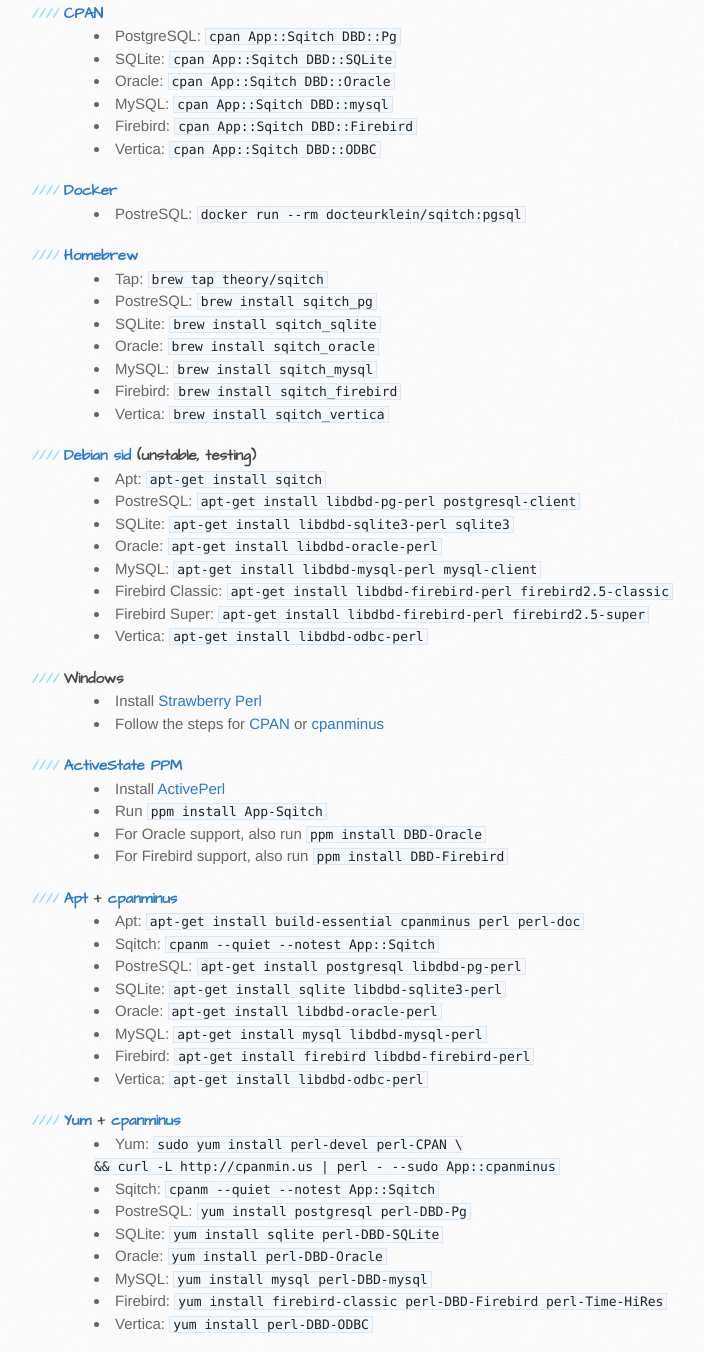
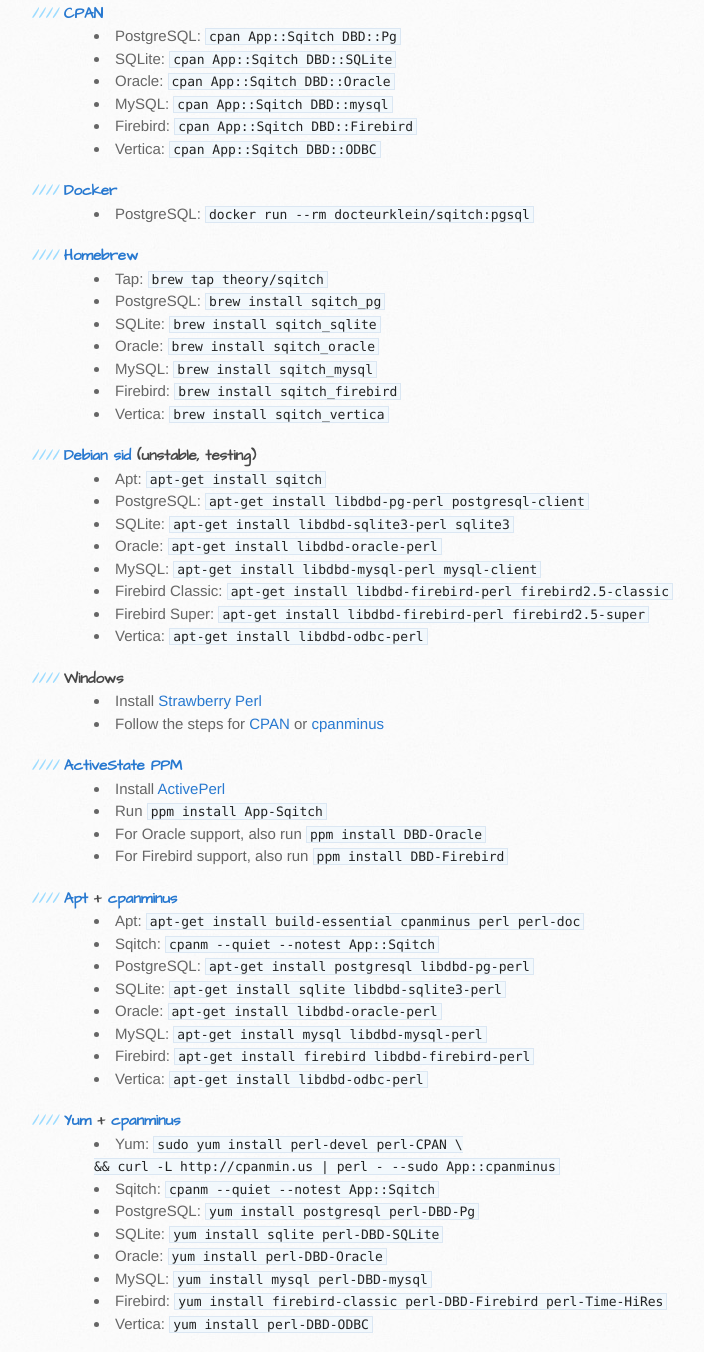
Before and after one commit to sqitchers/sqitch, a plain HTML site: page index.html in a window 1280 px wide. Shown: the part 928-2280 px from the top of the page, without its empty margins (96-800 px from the left). Drawn offline with Linux system fonts and the light colour scheme.

Commit message:
Fix spelling for PostgreSQL

```diff
--- a/index.html
+++ b/index.html
@@ -69,14 +69,14 @@
 <h4 id="docker"><a href="https://registry.hub.docker.com/u/docteurklein/sqitch/">Docker</a></h4>
 
 <ul>
-  <li>PostreSQL: <code>docker run --rm docteurklein/sqitch:pgsql</code></li>
+  <li>PostgreSQL: <code>docker run --rm docteurklein/sqitch:pgsql</code></li>
 </ul>
 
 <h4 id="homebrew"><a href="http://brew.sh">Homebrew</a></h4>
 
 <ul>
   <li>Tap: <code>brew tap theory/sqitch</code></li>
-  <li>PostreSQL: <code>brew install sqitch_pg</code></li>
+  <li>PostgreSQL: <code>brew install sqitch_pg</code></li>
   <li>SQLite: <code>brew install sqitch_sqlite</code></li>
   <li>Oracle: <code>brew install sqitch_oracle</code></li>
   <li>MySQL: <code>brew install sqitch_mysql</code></li>
@@ -88,7 +88,7 @@
 
 <ul>
   <li>Apt: <code>apt-get install sqitch</code></li>
-  <li>PostreSQL: <code>apt-get install libdbd-pg-perl postgresql-client</code></li>
+  <li>PostgreSQL: <code>apt-get install libdbd-pg-perl postgresql-client</code></li>
   <li>SQLite: <code>apt-get install libdbd-sqlite3-perl sqlite3</code></li>
   <li>Oracle: <code>apt-get install libdbd-oracle-perl</code></li>
   <li>MySQL: <code>apt-get install libdbd-mysql-perl mysql-client</code></li>
@@ -118,7 +118,7 @@
 <ul>
   <li>Apt: <code>apt-get install build-essential cpanminus perl perl-doc</code></li>
   <li>Sqitch: <code>cpanm --quiet --notest App::Sqitch</code></li>
-  <li>PostreSQL: <code>apt-get install postgresql libdbd-pg-perl</code></li>
+  <li>PostgreSQL: <code>apt-get install postgresql libdbd-pg-perl</code></li>
   <li>SQLite: <code>apt-get install sqlite libdbd-sqlite3-perl</code></li>
   <li>Oracle: <code>apt-get install libdbd-oracle-perl</code></li>
   <li>MySQL: <code>apt-get install mysql libdbd-mysql-perl</code></li>
@@ -132,7 +132,7 @@
   <li>Yum: <code>sudo yum install perl-devel perl-CPAN \<br />
       && curl -L http://cpanmin.us | perl - --sudo App::cpanminus</code></li>
   <li>Sqitch: <code>cpanm --quiet --notest App::Sqitch</code></li>
-  <li>PostreSQL: <code>yum install postgresql perl-DBD-Pg</code></li>
+  <li>PostgreSQL: <code>yum install postgresql perl-DBD-Pg</code></li>
   <li>SQLite: <code>yum install sqlite perl-DBD-SQLite</code></li>
   <li>Oracle: <code>yum install perl-DBD-Oracle</code></li>
   <li>MySQL: <code>yum install mysql perl-DBD-mysql</code></li>
```
